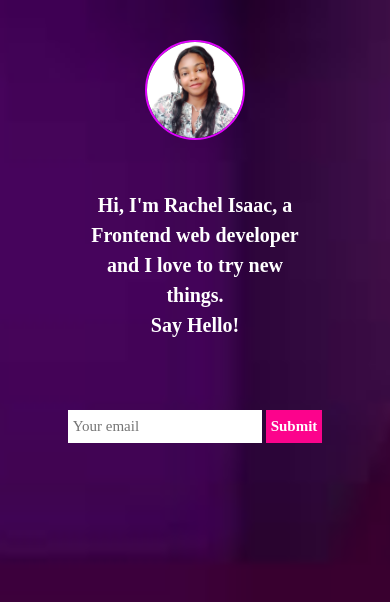
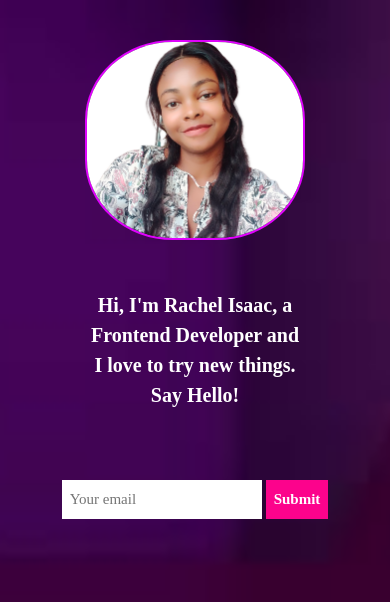
Before and after one commit to Rachelwebdev/my-very-simple-website, a plain HTML site: page index.html in a window 390 px wide. Drawn offline with Linux system fonts and the light colour scheme.

Commit message:
Add files via upload

```diff
--- a/index.html
+++ b/index.html
@@ -1,16 +1,20 @@
 <!DOCTYPE html>
 <html lang="en">
-<head>
-    <meta charset="UTF-8">
-    <meta http-equiv="X-UA-Compatible" content="IE=edge">
-    <meta name="viewport" content="width=device-width, initial-scale=1.0">
+  <head>
+    <meta charset="UTF-8" />
+    <meta http-equiv="X-UA-Compatible" content="IE=edge" />
+    <meta name="viewport" content="width=device-width, initial-scale=1.0" />
     <title>Rachel" Website</title>
-    <link rel="stylesheet" href="styles.css">
-</head>
-<body>
-    <img src="rachel.png" alt="picture of me">
-    <p>Hi, I'm Rachel Isaac, a Frontend web developer and I love to try new things. <br> Say Hello!</p>
-    <input type="email" placeholder="Your email">
-    <input class="button" type="submit">
-</body>
+    <link rel="stylesheet" href="styles.css" />
+  </head>
+  <body>
+    <img src="rachel.png" alt="picture of me" />
+    <p>
+      Hi, I'm Rachel Isaac, a Frontend Developer and I love to try new things.
+      <br />
+      Say Hello!
+    </p>
+    <input type="email" placeholder="Your email" />
+    <input class="button" type="submit" />
+  </body>
 </html>
--- a/styles.css
+++ b/styles.css
@@ -23,6 +23,7 @@ body {
   color: white;
   padding: 80px;
 }
+
 img,
 picture,
 video,
@@ -30,9 +31,9 @@ canvas,
 svg {
   display: block;
   max-width: 100%;
-  border-radius: 50%;
-  width: 200px;
-  height: 200px;
+  border-radius: 40%;
+  width: 250px;
+  height: 250px;
   margin-left: auto;
   margin-right: auto;
   border: 2px solid #df03fc;
@@ -92,25 +93,11 @@ input[type="submit"] {
     padding: 40px;
   }
   img {
-    width: 150px;
-    height: 150px;
+    width: 220px;
+    height: 200px;
     object-fit: cover;
   }
-}
-
-@media screen and (max-width: 470px) {
   .button {
     margin-top: 20px;
   }
-  input {
-    padding: 5px;
-  }
-  body {
-    padding: 40px;
-  }
-  img {
-    width: 100px;
-    height: 100px;
-    object-fit: cover;
-  }
 }
```
